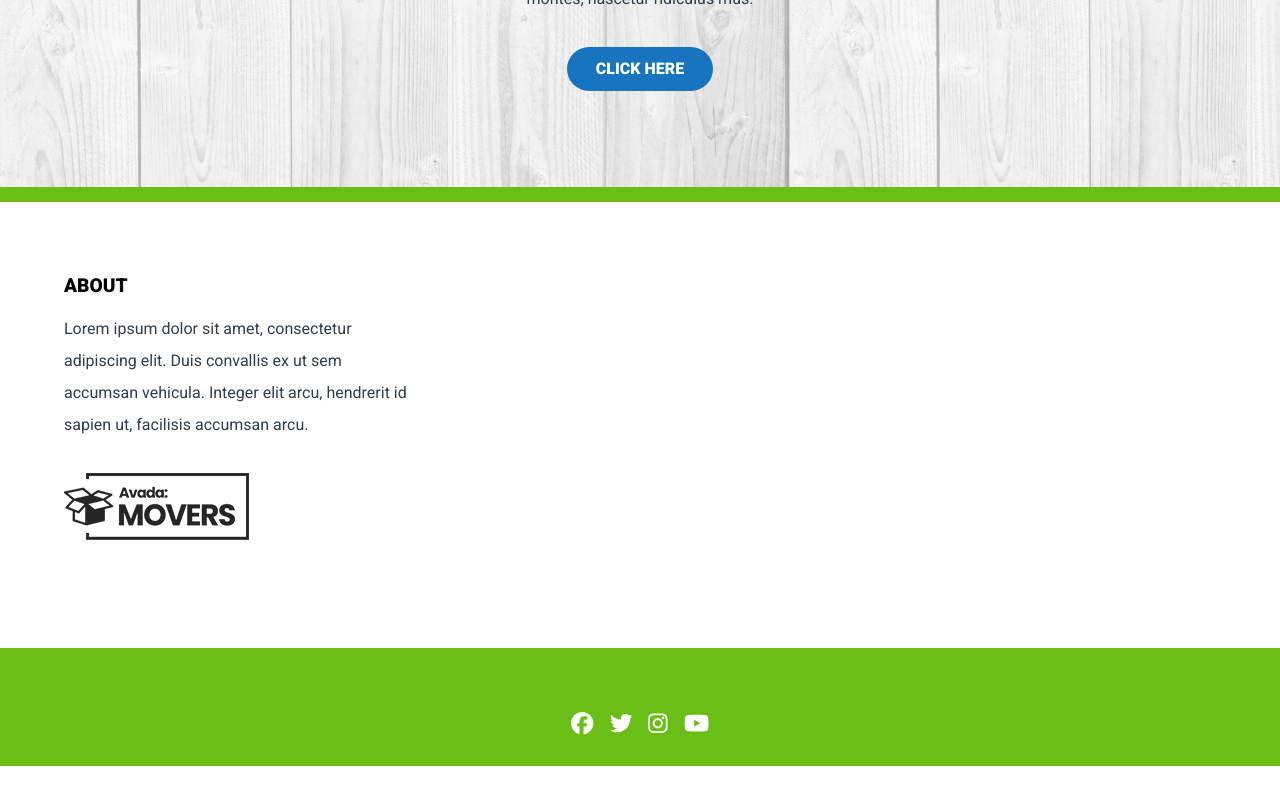
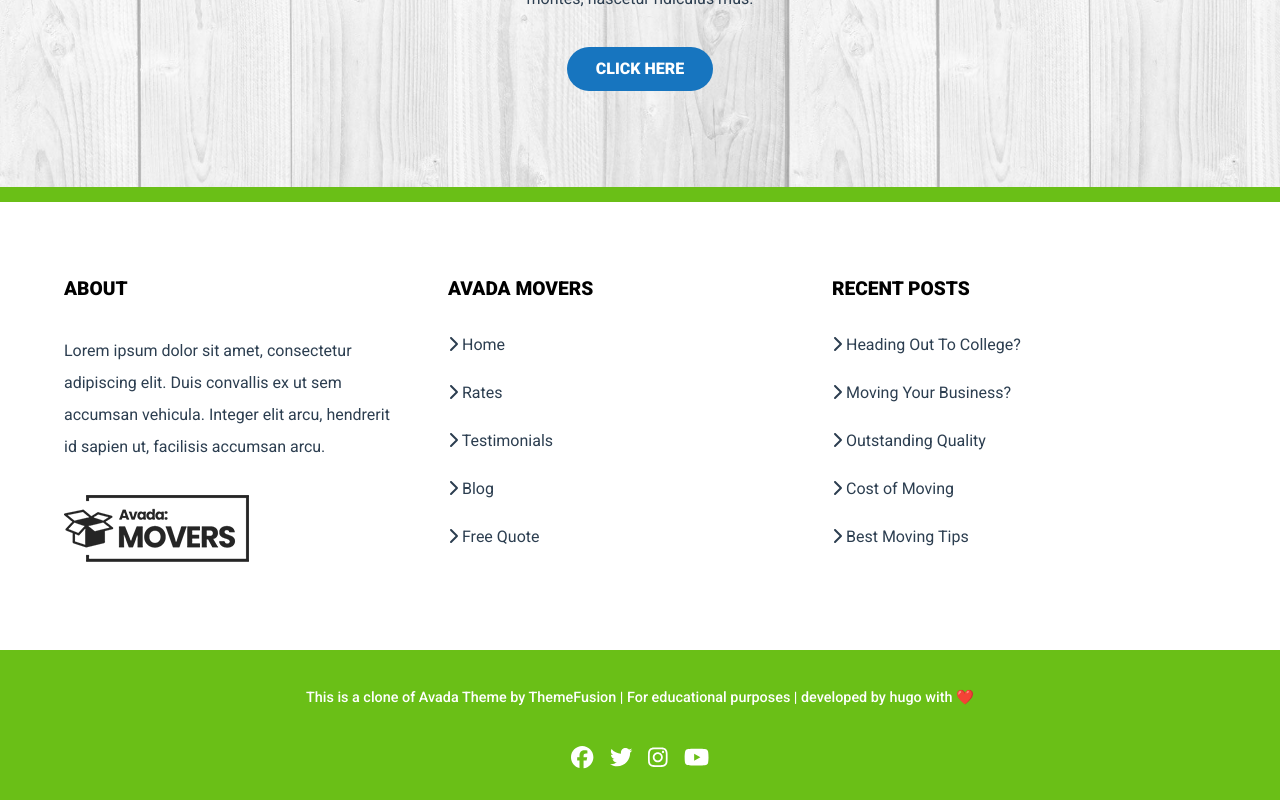
Before and after one commit to Hugocod/proj-html-vuejs, a Vue app: page / in a window 1280 px wide. Shown: the part 4346-5146 px from the top of the page. Before the commit the page ends 5112 px from the top, so only its background shows below. Built offline with nearby package versions, Linux system fonts and the light colour scheme.

Commit message:
compiled props with real data

```diff
--- a/src/components/primary/FooterSection.vue
+++ b/src/components/primary/FooterSection.vue
@@ -11,15 +11,18 @@
             </div>
 
             <div class="block">
-                <list-block />
+                <list-block :title="avadaResources.title" :links="avadaResources.links" />
             </div>
 
             <div class="block">
-                <list-block />
+                <list-block :title="recentPosts.title" :links="recentPosts.posts" />
             </div>
         </div>
 
-        <social-block :classVariant="2" />
+        <social-block
+            :classVariant="2"
+            description="This is a clone of Avada Theme by ThemeFusion | For educational purposes | developed by hugo with ❤️"
+        />
     </div>
 </template>
 
@@ -29,6 +32,18 @@ import SocialBlock from "../secondary/SocialBlock.vue";
 export default {
     components: { ListBlock, SocialBlock },
     name: "FooterSection",
+    data() {
+        return {
+            avadaResources: {
+                title: "avada movers",
+                links: ["Home", "Rates", "Testimonials", "Blog", "Free Quote"],
+            },
+            recentPosts: {
+                title: "recent posts",
+                posts: ["Heading Out To College?", "Moving Your Business?", "Outstanding Quality", "Cost of Moving", "Best Moving Tips"],
+            },
+        };
+    },
 };
 </script>
 
@@ -44,19 +59,19 @@ export default {
 
         h3 {
             @include title-list;
-            margin-bottom: 1rem;
+            margin-bottom: 2.2rem;
         }
 
         .block {
             width: calc(100% / 3);
-            padding: 1.5rem 2rem 1.5rem 0rem;
+            padding: 1.7rem 3rem 1.7rem 0rem;
 
             @media screen and (max-width: 640px) {
                 width: 100%;
             }
 
             img {
-                margin: 2rem 0rem;
+                margin-top: 2rem;
             }
         }
     }
```
